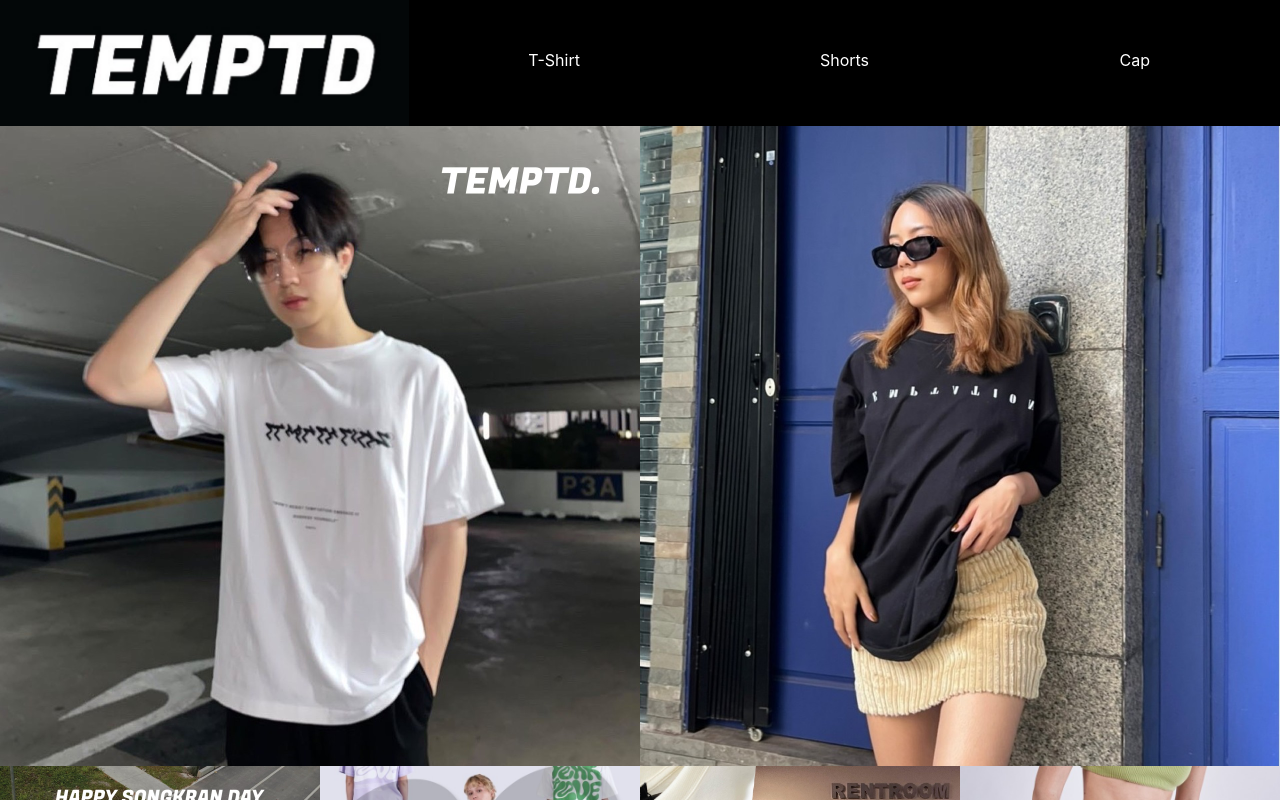
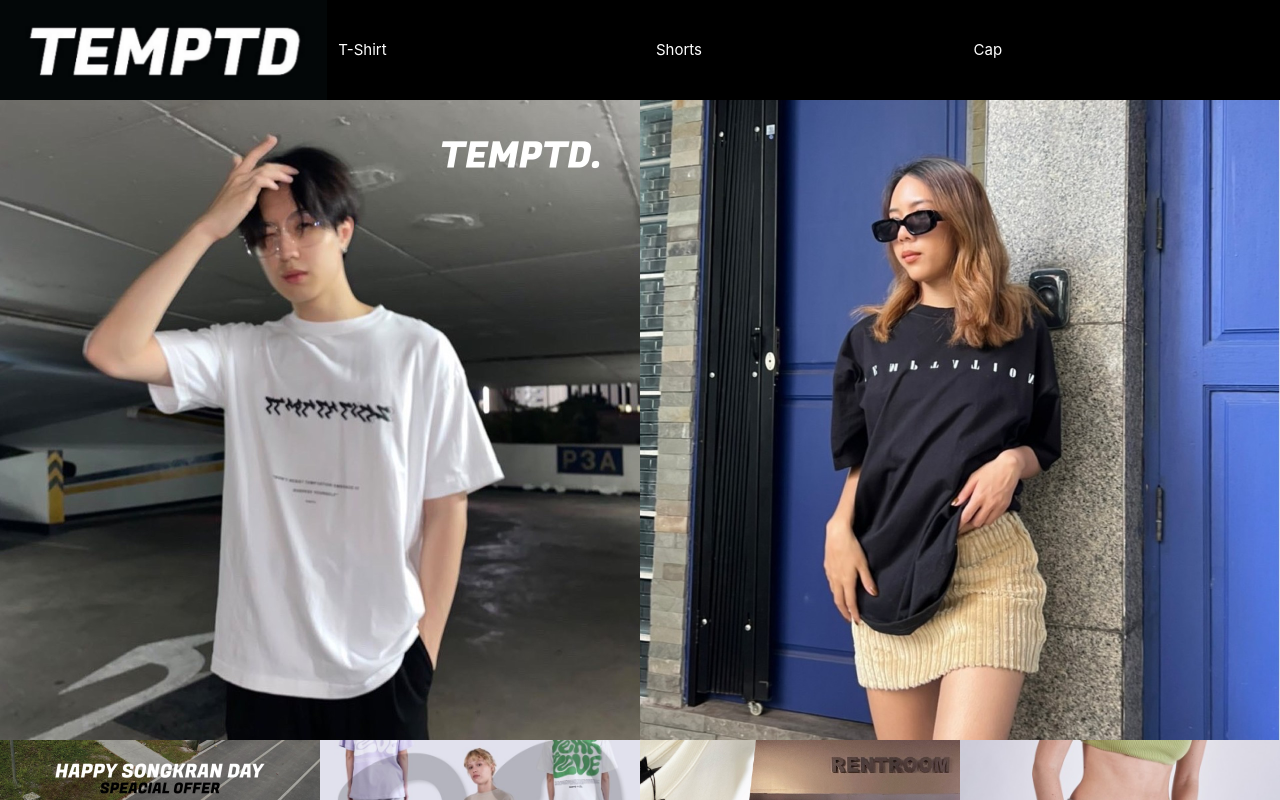
Before and after one commit to PreechaTiyajamorn/Temptd, a React (Create React App) app: page / in a window 1280 px wide. Shown: the top 800 px of the page. Built offline with nearby package versions, Linux system fonts and the light colour scheme.

Commit message:
Adjust Menu

```diff
--- a/public/index.html
+++ b/public/index.html
@@ -26,6 +26,7 @@
     -->
     <link href="https://cdn.jsdelivr.net/npm/bootstrap@5.2.3/dist/css/bootstrap.min.css" rel="stylesheet">
     <script src="https://cdn.jsdelivr.net/npm/bootstrap@5.2.3/dist/js/bootstrap.bundle.min.js"></script>
+    <link rel="stylesheet" href="https://www.w3schools.com/w3css/4/w3.css">
     <title>Indulge in Style with Temptd</title>
   </head>
   <body>
--- a/src/App.js
+++ b/src/App.js
@@ -1,12 +1,12 @@
 
 function Logo() {
   return (
-    <img class="float-start" width="409" height="126" src="logo.png" alt="Temptd" />
+    <img class="float-start" width="327" height="100" src="logo.png" alt="Temptd" />
   );
 }
 function Header() {
   return (
-    <div class="bg-black text-white" style={{height:126}}>
+    <div class="bg-black text-white " style={{height:100}}>
       <Logo />
       <Menu />
     </div>
@@ -14,14 +14,14 @@
 }
 function Menu() {
   return (
-    <div class="row pt-5 text-center">
-      <div class="col">
+    <div class="row text-center" style={{height:100}}>
+      <div class="col-sm-4 d-flex justify-content-between align-items-center">
         T-Shirt
       </div>
-      <div class="col">
+      <div class="col-sm-4 d-flex justify-content-between align-items-center">
         Shorts
       </div>
-      <div class="col">
+      <div class="col-sm-4 d-flex justify-content-between align-items-center">
         Cap
       </div>
     </div>
@@ -89,6 +89,29 @@
     </div>
   )
 }
+function Test() {
+  return (
+    <>
+      <div class="w3-container w3-red w3-cell">
+        <p>Hello W3.CSS Layout.</p>
+        <p>Hello W3.CSS Layout.</p>
+        <p>Hello W3.CSS Layout.</p>
+        <p>Hello W3.CSS Layout.</p>
+      </div>
+
+      <div class="w3-container w3-green w3-cell w3-cell-middle">
+        <p>Hello W3.CSS Layout.</p>
+      </div>
+
+      <div class="w3-container w3-blue w3-cell w3-cell-bottom">
+        <p>Hello W3.CSS Layout.</p>
+      </div>
+      <div class="bg-primary text-white d-flex justify-content-between align-items-center"style={{height:100}}>
+        CCC
+      </div>
+    </>
+  )
+}
 function App() {
   return (
     <div class="container-fluid px-0 mx-0">
```
